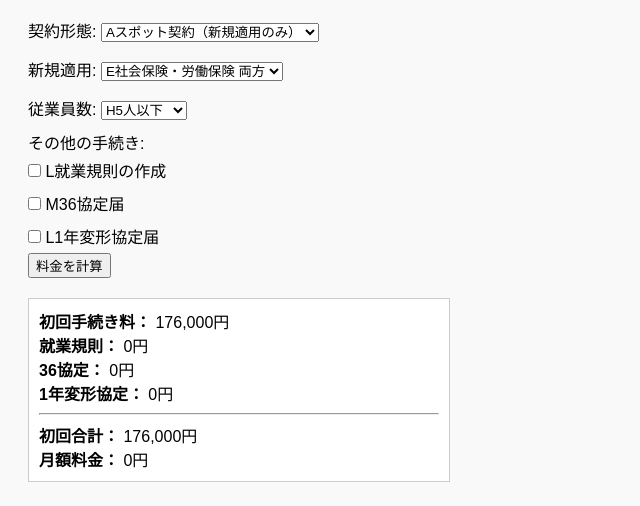
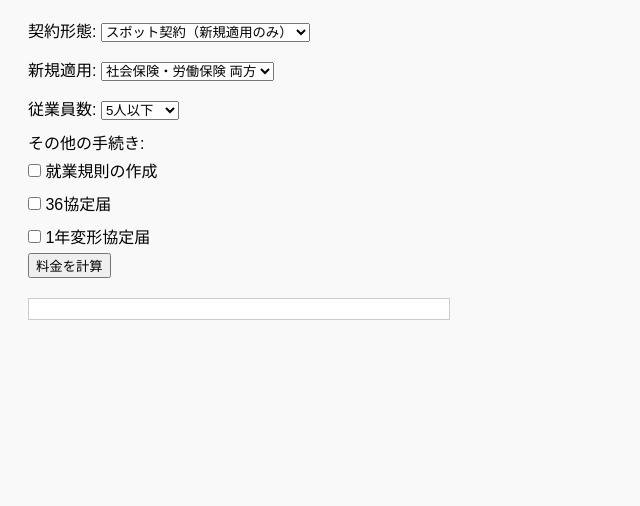
Before and after one commit to kyokonakayama/price-simulator, a plain HTML site: page index.html in a window 1280 px wide. Both pictures are taken after a click on the button "料金を計算". Shown: the part 82-588 px from the top of the page, without its empty margins (0-640 px from the left). Drawn offline with Linux system fonts and the light colour scheme.

Commit message:
Update index.html

```diff
--- a/index.html
+++ b/index.html
@@ -30,34 +30,34 @@
 
   <label>契約形態:
     <select id="plan">
-      <option value="A">Aスポット契約（新規適用のみ）</option>
-      <option value="B">Bアドバイザリー顧問</option>
-      <option value="C">Cレギュラー顧問</option>
-      <option value="D">Dレギュラー顧問＋給与計算</option>
+      <option value="A">スポット契約（新規適用のみ）</option>
+      <option value="B">アドバイザリー顧問</option>
+      <option value="C">レギュラー顧問</option>
+      <option value="D">レギュラー顧問＋給与計算</option>
     </select>
   </label><br>
 
   <label>新規適用:
     <select id="application">
-      <option value="E">E社会保険・労働保険 両方</option>
-      <option value="F">F社会保険のみ</option>
-      <option value="G">G労働保険のみ</option>
+      <option value="E">社会保険・労働保険 両方</option>
+      <option value="F">社会保険のみ</option>
+      <option value="G">労働保険のみ</option>
     </select>
   </label><br>
 
   <label>従業員数:
     <select id="employees">
-      <option value="H">H5人以下</option>
-      <option value="I">I6〜10人</option>
-      <option value="J">J11〜20人</option>
-      <option value="K">K21人以上</option>
+      <option value="H">5人以下</option>
+      <option value="I">6〜10人</option>
+      <option value="J">11〜20人</option>
+      <option value="K">21人以上</option>
     </select>
   </label><br>
 
   <label>その他の手続き:</label><br>
-  <input type="checkbox" id="rule" value="rule"> L就業規則の作成<br>
-  <input type="checkbox" id="kyoutei" value="kyoutei"> M36協定届<br>
-  <input type="checkbox" id="henkei" value="henkei"> L1年変形協定届<br>
+  <input type="checkbox" id="rule" value="rule"> 就業規則の作成<br>
+  <input type="checkbox" id="kyoutei" value="kyoutei"> 36協定届<br>
+  <input type="checkbox" id="henkei" value="henkei"> 1年変形協定届<br>
 
   <button onclick="calculate()">料金を計算</button>
 
@@ -75,40 +75,21 @@
       let monthFee = 0;
       let initFee = 0;
       let ruleFee = 0;
-      let kyouteiFee = kyoutei ? 12100 : 0;
-      let henkeiFee = henkei ? 12100 : 0; // 仮に同額とする（要調整）
+      let kyouteiFee = 0;
+      let henkeiFee = 0;
 
-      // 月額・初回手続き料（仮設定）
+      // --- 質問①が「A（スポット契約）」の場合 ---
       if (plan === 'A') {
         if (application === 'E') initFee = 176000;
         else if (application === 'F') initFee = 110000;
         else if (application === 'G') initFee = 66000;
-      } else if (plan === 'B') {
-        monthFee = 13200;
-        if (application === 'E') initFee = 137500;
-        else if (application === 'F') initFee = 99000;
-        else if (application === 'G') initFee = 38500;
-        ruleFee = rule ? 100000 : 0;
-      } else if (plan === 'C' || plan === 'D') {
-        monthFee = 19800;
-        if (application === 'E') initFee = 77000;
-        else if (application === 'F') initFee = 49500;
-        else if (application === 'G') initFee = 27500;
-        ruleFee = rule ? 0 : 0;
       }
 
-      const total = initFee + ruleFee + kyouteiFee + henkeiFee;
+      // --- 質問①が「B（アドバイザリー顧問）」の場合 ---
+      if (plan === 'B') {
+        if (employees === 'H' || employees === 'I') monthFee = 13200;
+        else if (employees === 'J') monthFee = 16500;
+        else if (employees === 'K') monthFee = 27500;
 
-      document.getElementById('result').innerHTML = `
-        <strong>初回手続き料：</strong> ${initFee.toLocaleString()}円<br>
-        <strong>就業規則：</strong> ${ruleFee.toLocaleString()}円<br>
-        <strong>36協定：</strong> ${kyouteiFee.toLocaleString()}円<br>
-        <strong>1年変形協定：</strong> ${henkeiFee.toLocaleString()}円<br>
-        <hr>
-        <strong>初回合計：</strong> ${total.toLocaleString()}円<br>
-        <strong>月額料金：</strong> ${monthFee.toLocaleString()}円
-      `;
-    }
-  </script>
-</body>
-</html>
+        if (rule) ruleFee = 99000;
+        if (
```
